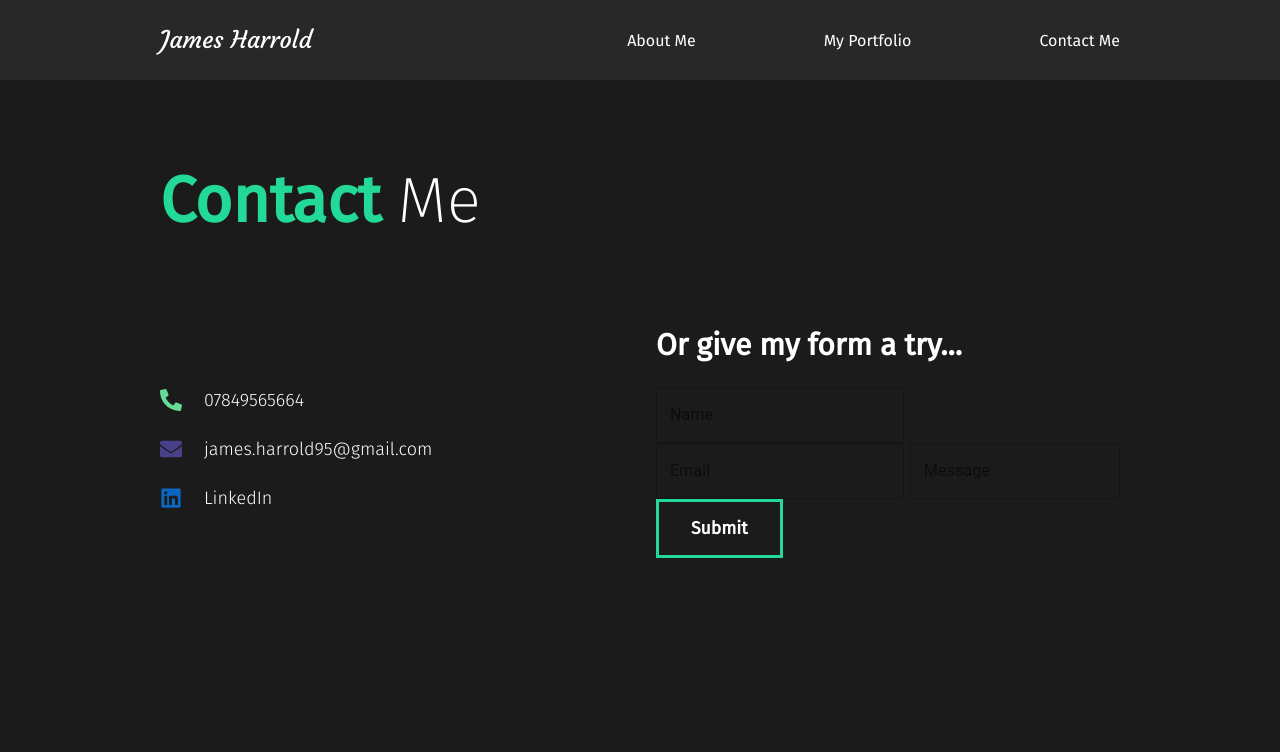
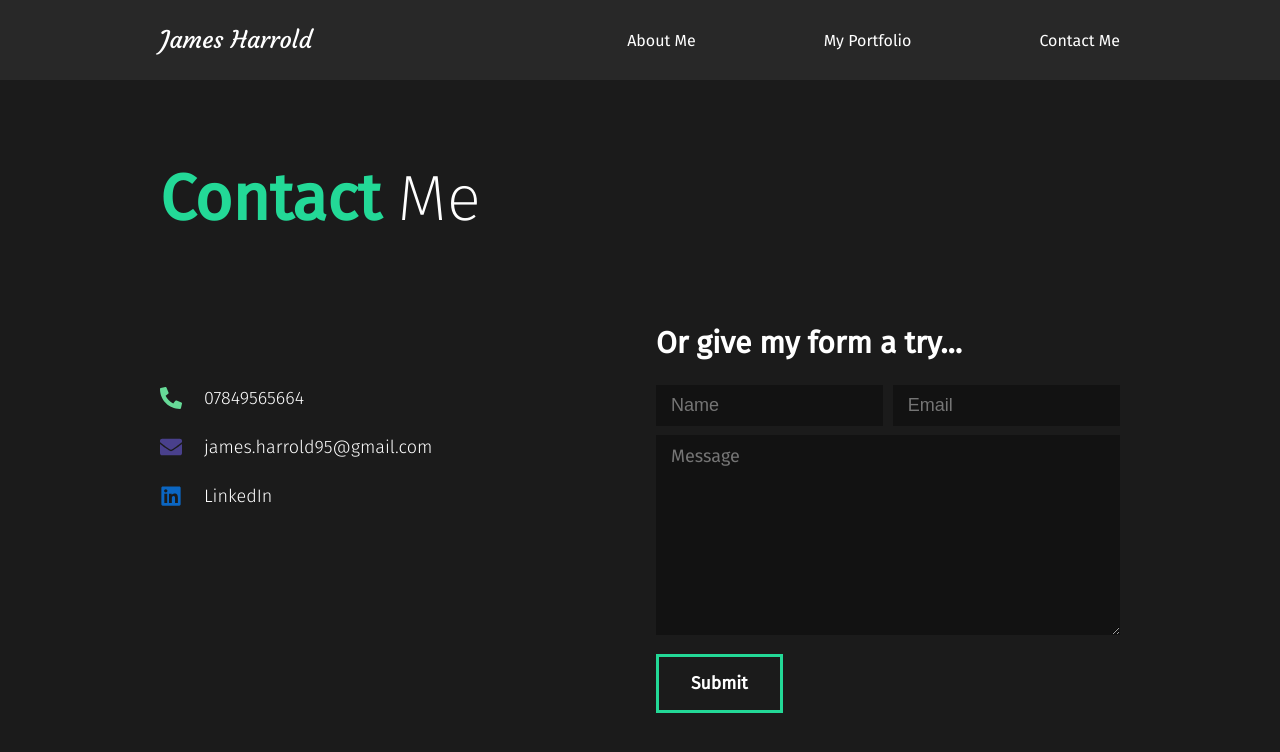
Before and after one commit to Jamesh66/new-portfolio, a React (Create React App) app: page /contact in a window 1280 px wide. Shown: the top 752 px of the page. Built offline with nearby package versions, Linux system fonts and the light colour scheme.

Commit message:
New styled form

```diff
--- a/src/pages/ContactMe.js
+++ b/src/pages/ContactMe.js
@@ -5,8 +5,7 @@ import styled from "styled-components";
 import { StyledServices, StyledDescription, StyledContainer } from "../styles";
 //Animations
 import { pageAnimation } from "../Animation";
-//Import Material ui Compoents
-import { TextField } from "@material-ui/core/";
+
 const contactSection = () => {
   return (
     <StyledServices>
@@ -62,30 +61,9 @@ const contactSection = () => {
 
           <StyledForm action="" autoComplete="off">
             <h3>Or give my form a try...</h3>
-            <TextField
-              className="TextField"
-              variant="outlined"
-              type="Text"
-              label="Name"
-              placeholder="Name"
-            />
-            <TextField
-              className="TextField"
-              variant="outlined"
-              type="email"
-              label="Email"
-              placeholder="name@email.com"
-            />
-            <TextField
-              className="TextArea"
-              variant="outlined"
-              type="Text"
-              multiline
-              rowsMax={6}
-              cols="50"
-              label="Message"
-              placeholder="Message"
-            />
+            <StyledTextField type="text" placeholder="Name"></StyledTextField>
+            <StyledTextField type="email" placeholder="Email"></StyledTextField>
+            <StyledTextArea type="text" placeholder="Message"></StyledTextArea>
             <button>Submit</button>
           </StyledForm>
         </StyledContact>
@@ -97,7 +75,6 @@ const contactSection = () => {
 //Styled components
 
 const StyledContact = styled(StyledContainer)`
-  flex: wrap;
   padding-top: 4rem;
   padding-bottom: 10rem;
   h2 {
@@ -132,6 +109,7 @@ const StyledContact = styled(StyledContainer)`
 `;
 
 const StyledForm = styled.form`
+  position: relative;
   h3 {
     font-size: 30px;
     padding-bottom: 1.5rem;
@@ -141,24 +119,32 @@ const StyledForm = styled.form`
   flex-wrap: wrap;
   width: 100%;
   justify-content: space-between;
-  input {
-    color: white !important;
-  }
-
+  font: inherit;
 `;
 
-// const StyledTextField = styled.input`
-//   width: 49%;
-//   margin-bottom: 2%;
-//   background-color: #121212;
-//   color: white;
-// `;
+const StyledTextField = styled.input`
+  background: #121212;
+  padding: 10px 15px;
+  outline: none;
+  border: 0;
+  width: 49%;
+  margin-bottom: 2%;
+  color: white;
+  font-size: 18px;
+`;
 
-// const StyledTextArea = styled.input`
-//   width: 100%;
-//   height: 25vh;
-//   margin-bottom: 4%;
-//   background-color: #121212;
-// `;
+const StyledTextArea = styled.textarea`
+  background: #121212;
+  padding: 10px 15px;
+  outline: none;
+  border: 0;
+  width: 100%;
+  height: 25vh;
+  margin-bottom: 4%;
+  color: white;
+  padding: 10px 15px;
+  font-size: 18px !important;
+  font: inherit;
+`;
 
 export default contactSection;
```
Also changed, not shown: 1 other file (tests, documents, lock files or other folders).
